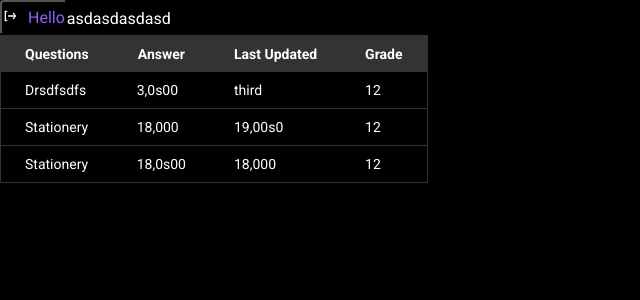
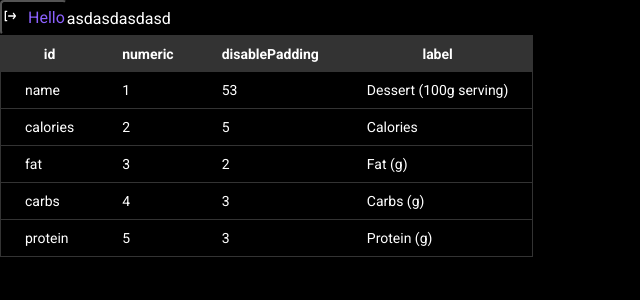
Before and after one commit to hunzah/Cards, a React (Vite) app: page / in a window 1280 px wide. Shown: the top 300 px of the page, without its empty margins (0-640 px from the left). Built offline with nearby package versions, Linux system fonts and the light colour scheme.

Commit message:
feat: table prototype

```diff
--- a/src/components/ui/table/table.tsx
+++ b/src/components/ui/table/table.tsx
@@ -1,5 +1,5 @@
 import {clsx} from "clsx";
-import {ComponentPropsWithoutRef, ElementRef, forwardRef} from "react";
+import {ComponentPropsWithoutRef, ElementRef, forwardRef, useState} from "react";
 import s from './table.module.scss'
 import {Typography} from "@/components/ui/typography";
 
@@ -78,36 +78,43 @@ export const TableHead = forwardRef<ElementRef<'thead'>, ComponentPropsWithoutRe
 const headCells = [
     {
         id: 'name',
-        numeric: false,
-        disablePadding: true,
+        numeric: 1,
+        disablePadding: 53,
         label: 'Dessert (100g serving)',
     },
     {
         id: 'calories',
-        numeric: true,
-        disablePadding: false,
+        numeric: 2,
+        disablePadding: 5,
         label: 'Calories',
     },
     {
         id: 'fat',
-        numeric: true,
-        disablePadding: false,
+        numeric: 3,
+        disablePadding: 2,
         label: 'Fat (g)',
     },
     {
         id: 'carbs',
-        numeric: true,
-        disablePadding: false,
+        numeric: 4,
+        disablePadding: 3,
         label: 'Carbs (g)',
     },
     {
         id: 'protein',
-        numeric: true,
-        disablePadding: false,
+        numeric: 5,
+        disablePadding: 3,
         label: 'Protein (g)',
     },
 ];
+
+type Columns = keyof typeof headCells[number]
 export const TableContainer = () => {
+    const [order, setOrder] = useState<"asc" | "desc">("desc")
+    const [acolumn, setacolumn] = useState<Columns>("id")
+    const columns = Object.keys(headCells[0]) as Columns
+
+
     function descendingComparator<T>(a: T, b: T, orderBy: keyof T) {
         if (b[orderBy] < a[orderBy]) {
             return -1;
@@ -117,21 +124,40 @@ export const TableContainer = () => {
         }
         return 0;
     }
-    return  (
+
+    console.log(order, acolumn, columns)
+    return (
         <Table>
             <TableHead>
                 <TableRow>
-                    <TableHeadCell>Questions</TableHeadCell>
-                    <TableHeadCell>Answer</TableHeadCell>
-                    <TableHeadCell onClick={descendingComparator} >Last Updated</TableHeadCell>
-                    <TableHeadCell>Grade</TableHeadCell>
+                    {columns.map(tc => {
+
+                        const onclickHandler = () => {
+                            if (tc === acolumn) {
+                                setOrder(prevOrder => prevOrder === "asc" ? "desc" : "asc")
+                            } else {
+                                setacolumn(tc)
+                                setOrder("desc")
+                            }
+                        }
+
+                        return <TableHeadCell onClick={onclickHandler}>{tc}</TableHeadCell>
+
+
+                    })}
+
                 </TableRow>
             </TableHead>
             <TableBody>
-                <TableRow>
-                    <TableCell>Drsdfsdfs</TableCell>
-                    <TableCell>3,0s00</TableCell>
-                    <TableCell>third</TableCell>
+                {headCells.map(hc=>{
+                    return <TableRow>
+                        {columns.map((cell,index)=> <TableCell>{hc[cell]}</TableCell> )}
+                    </TableRow>
+                })}
+              {/*  <TableRow>
+                    <TableCell>Drsdfsdxfs</TableCell>
+                    <TableCell>3,as</TableCell>
+                    <TableCell>red</TableCell>
                     <TableCell>12</TableCell>
                 </TableRow>
                 <TableRow>
@@ -145,7 +171,7 @@ export const TableContainer = () => {
                     <TableCell>18,0s00</TableCell>
                     <TableCell>18,000</TableCell>
                     <TableCell>12</TableCell>
-                </TableRow>
+                </TableRow>*/}
             </TableBody>
         </Table>
     )
```
